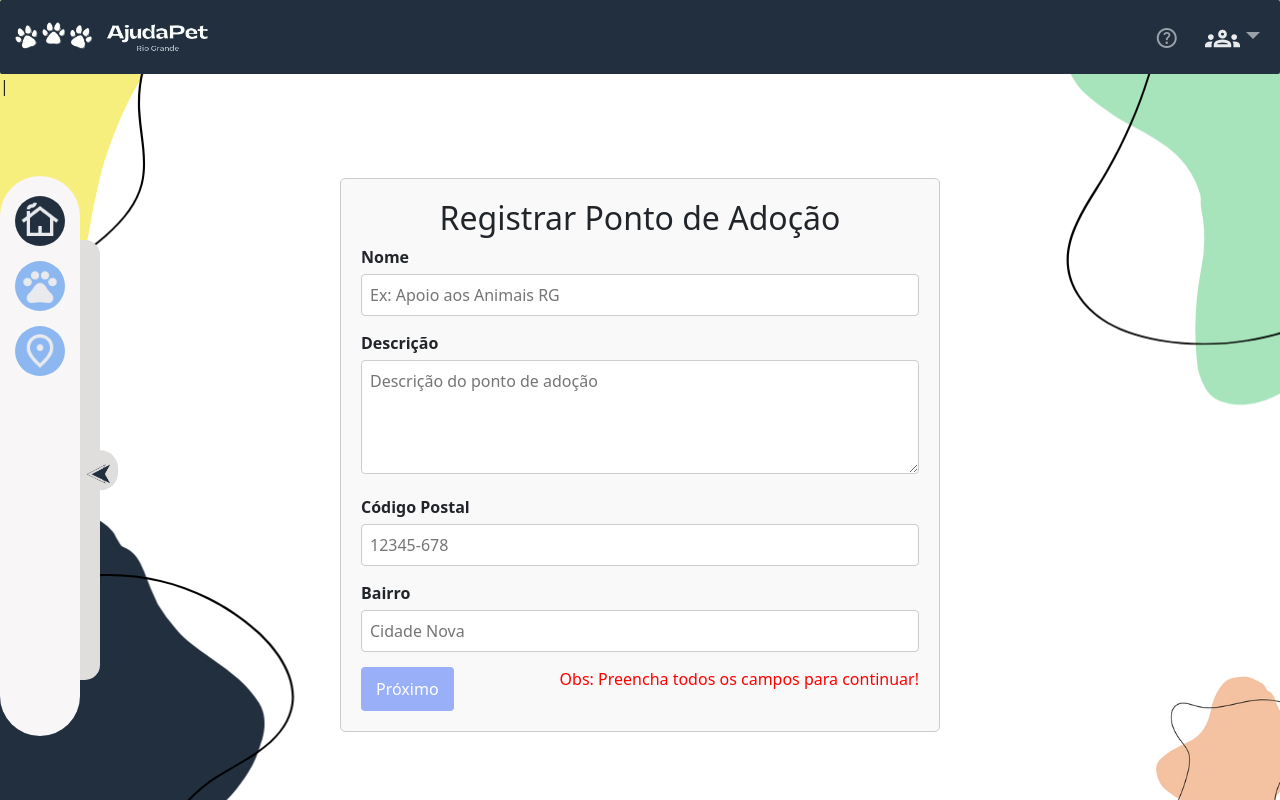
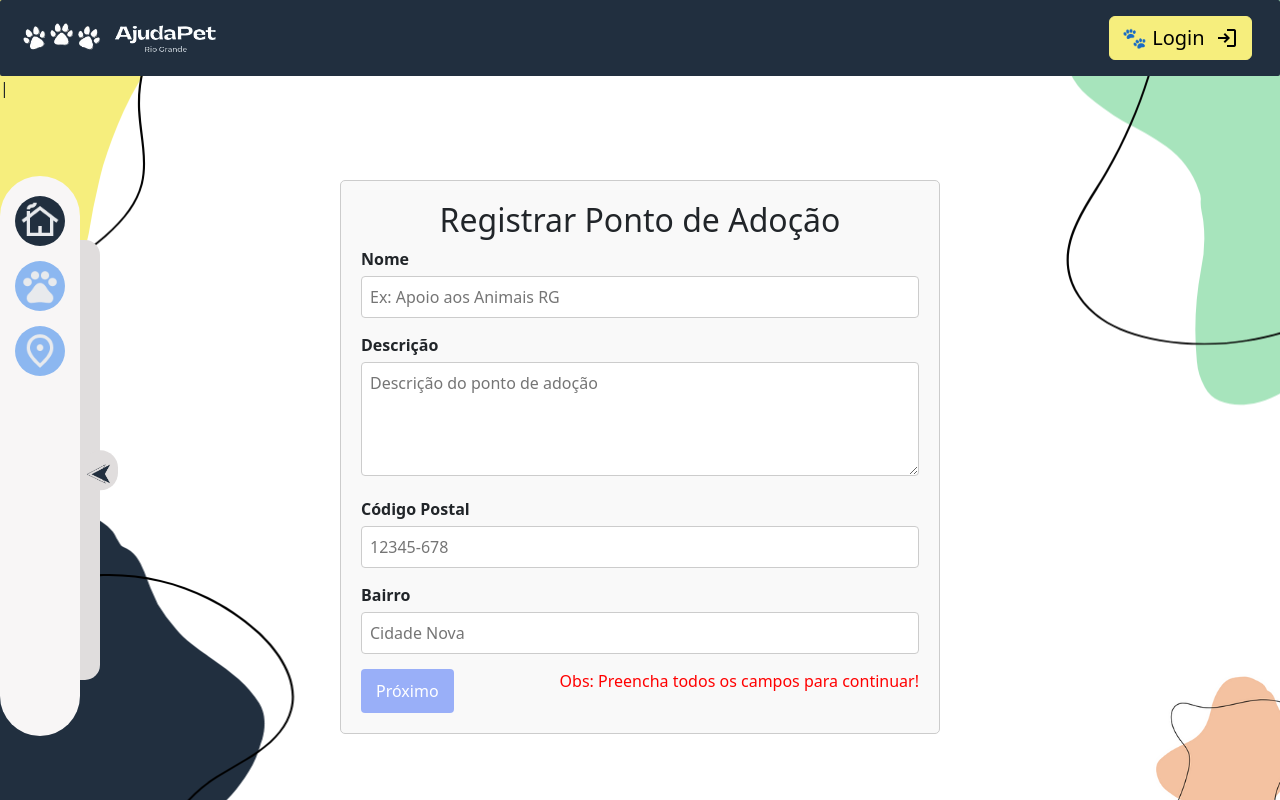
Before and after one commit to ajuda-pet/ajudapet-frontend, a React (Create React App) app: page /addAdoptPoint in a window 1280 px wide. Shown: the top 800 px of the page. Built offline with nearby package versions, Linux system fonts and the light colour scheme.

Commit message:
fix: header glowup

```diff
--- a/src/components/molecules/header/index.css
+++ b/src/components/molecules/header/index.css
@@ -13,3 +13,29 @@ body {
     align-items: center;
     background-color: #212f3f;
 }
+
+.btn {
+    background-color: #f6ee7d !important;
+    border-color: #f6ee7d !important;
+    font-size: 20px !important;
+}
+
+.btn:hover {
+    background-color: #fdf252 !important;
+    border-color: #fdf252 !important;
+}
+
+.fade-in {
+    opacity: 0;
+    animation: fadeIn ease-in-out 1s forwards;
+}
+
+@keyframes fadeIn {
+    from {
+        opacity: 0;
+    }
+
+    to {
+        opacity: 1;
+    }
+}
--- a/src/components/molecules/header/index.jsx
+++ b/src/components/molecules/header/index.jsx
@@ -2,16 +2,25 @@ import Container from 'react-bootstrap/Container'
 import Nav from 'react-bootstrap/Nav'
 import Navbar from 'react-bootstrap/Navbar'
 import NavDropdown from 'react-bootstrap/NavDropdown'
+import { Button, Row, Col } from 'react-bootstrap'
+
 import './index.css'
 
 const logout = () => {
     window.localStorage.removeItem('token')
-    window.location = '/login'
+    window.location = '/'
+}
+
+const isLoggedIn = !!localStorage.getItem('token')
+
+const handleLogout = () => {
+    localStorage.removeItem('token')
+    window.location.reload()
 }
 
 function Header() {
     return (
-        <Navbar style={{ borderRadius: '2px', backgroundColor: ' #212f3f' }} expand="lg" data-bs-theme='dark'>
+        <Navbar className='p-2' style={{ borderRadius: '2px', backgroundColor: ' #212f3f'}} expand="lg" data-bs-theme='dark'>
             <Container fluid>
                 <Navbar.Brand href="/"> <img src='./images/header-logo.png' width='210' /></Navbar.Brand>
                 <Navbar.Toggle aria-controls="navbarScroll" />
@@ -20,38 +29,29 @@ function Header() {
                         className="me-auto my-2 my-lg-0"
                         style={{ maxHeight: '100px' }}
                         navbarScroll>
-                        {/* <Nav.Link href  ="#action1">Home</Nav.Link>
-                        <Nav.Link href="#action2">Link</Nav.Link>
-                        <NavDropdown title="Link" id="navbarScrollingDropdown">
-                            <NavDropdown.Item href="#action3">Action</NavDropdown.Item>
-                            <NavDropdown.Item href="#action4">
-                                Another action
-                            </NavDropdown.Item>
-                            <NavDropdown.Divider />
-                            <NavDropdown.Item href="#action5">
-                                Something else here
-                            </NavDropdown.Item>
-                        </NavDropdown>
-                        <Nav.Link href="#" disabled>
-                            Link
-                        </Nav.Link> */}
                     </Nav>
 
-                    <Nav className="d-flex" style={{ maxHeight: '100px', fontSize: '25px', marginLeft: '40px' }} navbarScroll>
-                        <Nav.Link style={{ fontSize: '25px', marginTop: '5px' }} className='circle' href='/about'>
-                            <span class="material-symbols-outlined">
-                                help
-                            </span>
+                    <Nav className="d-flex" style={{ maxHeight: '100px',  marginLeft:'40px'}} navbarScroll>
+                        <Nav.Link href='https://www.instagram.com/ajudapet.rg/'>
+                            <img src='./images/instagram.png' width='40' class='fade-in'/>
+                            <span className='d-lg-none'>Instagram</span>
                         </Nav.Link>
-                        <NavDropdown className='' title={<span><img src='./images/group-icon.svg' alt="Ícone de Grupo" style={{ width: '35px' }} /></span>} id="navbarScrollingDropdown">
-                            <NavDropdown.Item href='/login'>
-                                Logar
-                            </NavDropdown.Item>
-                            <NavDropdown.Item className='circle' onClick={logout}>
-                                Sair
-                            </NavDropdown.Item>
-                            <NavDropdown.Divider />
-                        </NavDropdown>
+                        {!isLoggedIn && (
+                            <Nav.Link href='/login'>
+                                <Button variant='warning' className="d-flex align-items-center">
+                                    <span>🐾 Login&nbsp;&nbsp;</span>
+                                    <span className="material-symbols-outlined">login</span>
+                                </Button>
+                            </Nav.Link>
+                        )}
+                        {isLoggedIn && (
+                            <Nav.Link onClick={handleLogout}>
+                                <Button variant='warning' className="d-flex align-items-center" onClick={logout}>
+                                    <span>🐾 Logout&nbsp;&nbsp;</span>
+                                    <span className="material-symbols-outlined">logout</span>
+                                </Button>
+                            </Nav.Link>
+                        )}
                     </Nav>
 
                 </Navbar.Collapse>
```
Also changed, not shown: public/images/instagram.png (added).
